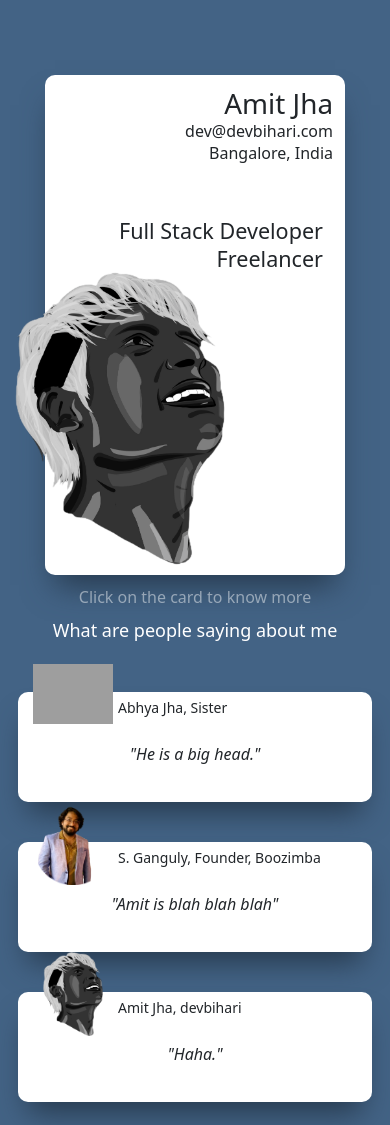
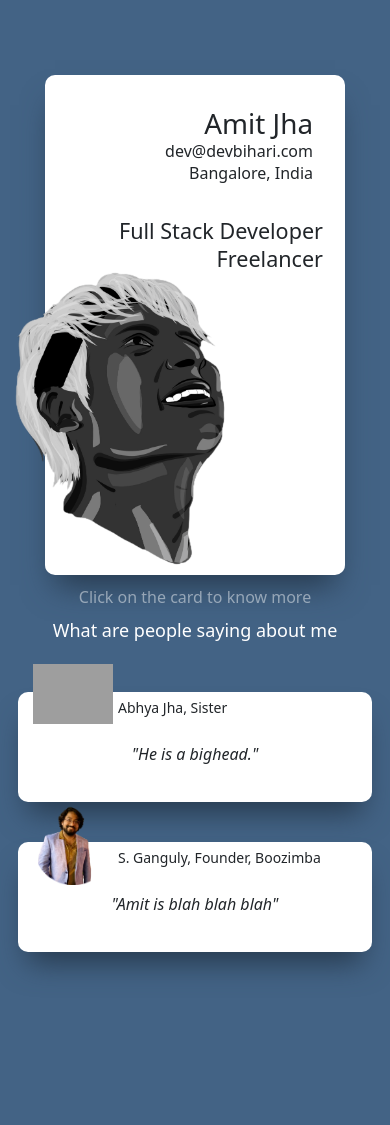
Before and after one commit to amit-jha-cmd/devbihari.github.io, a plain HTML site: page index.html in a window 390 px wide. After the commit the page ends 1002 px from the top, so only its background shows below. Drawn offline with nearby package versions, Linux system fonts and the light colour scheme; grey boxes are pictures that could not be loaded.

Commit message:
commented my own comment

```diff
--- a/index.css
+++ b/index.css
@@ -371,7 +371,7 @@ h1, h2, h3, h4, h5, h6 {
         width: 300px;
         height: 500px;
         border-radius: var(--padding-10);
-        padding: var(--padding-10);
+        padding: var(--padding-30);
         background: var(--card-color);
     }
 
--- a/index.html
+++ b/index.html
@@ -103,7 +103,7 @@
         <div class="row">
           <div class="client-card">
             <!-- <img src="./res/boozimba_logo.png" width="200px"> -->
-            <p class="client-comment">"He is a big head."</p>
+            <p class="client-comment">"He is a bighead."</p>
             <div class="client-logo">
               <img src="./res/abhya.PNG" width="80px">
             </div>
@@ -125,9 +125,8 @@
 
         </div>
 
-        <div class="row">
+        <!-- <div class="row">
           <div class="client-card">
-            <!-- <img src="./res/boozimba_logo.png" width="200px"> -->
             <p class="client-comment">"Haha."</p>
             <div class="client-logo">
               <img src="./res/bg-img.png" width="60px">
@@ -137,7 +136,7 @@
             </p>
           </div>
 
-        </div>
+        </div> -->
 
       </div>
     </section>
```
